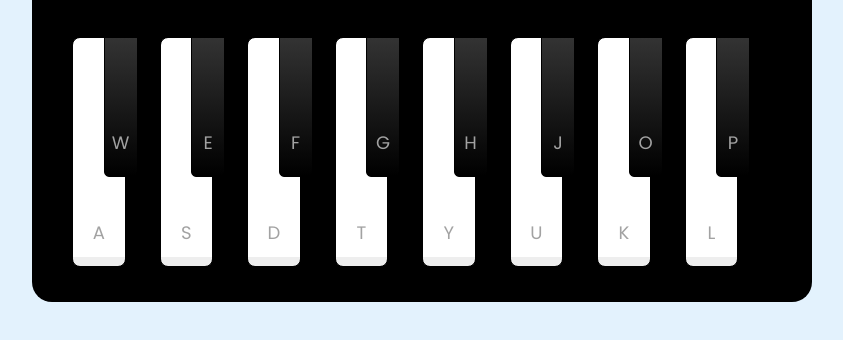
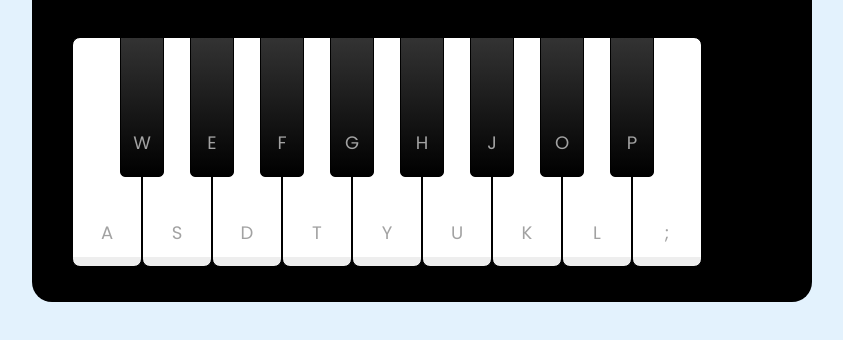
Before and after one commit to mmagc/Piano-Simulator, a plain HTML site: page index.html in a window 1280 px wide. Shown: the part 288-628 px from the top of the page, without its empty margins (218-1061 px from the left). Drawn offline with Linux system fonts and the light colour scheme.

Commit message:
Arrumando bugs

```diff
--- a/index.html
+++ b/index.html
@@ -46,6 +46,7 @@
             <li class="key black"><span>o</span></li>
             <li class="key white"><span>l</span></li>
             <li class="key black"><span>p</span></li>
+            <li class="key white"><span>;</span></li>
         </ul>
 
     </div>
--- a/src/styles/main.css
+++ b/src/styles/main.css
@@ -95,7 +95,7 @@ header .column span {
     width: 44px;
     height: 140px;
     z-index: 2;
-    margin: 0 22px 0 -22px;
+    margin: 0 -22px 0 -22px;
     border: 1px solid black;
     border-radius: 0 0 5px 5px;
     background: linear-gradient(#333, #000);
```
